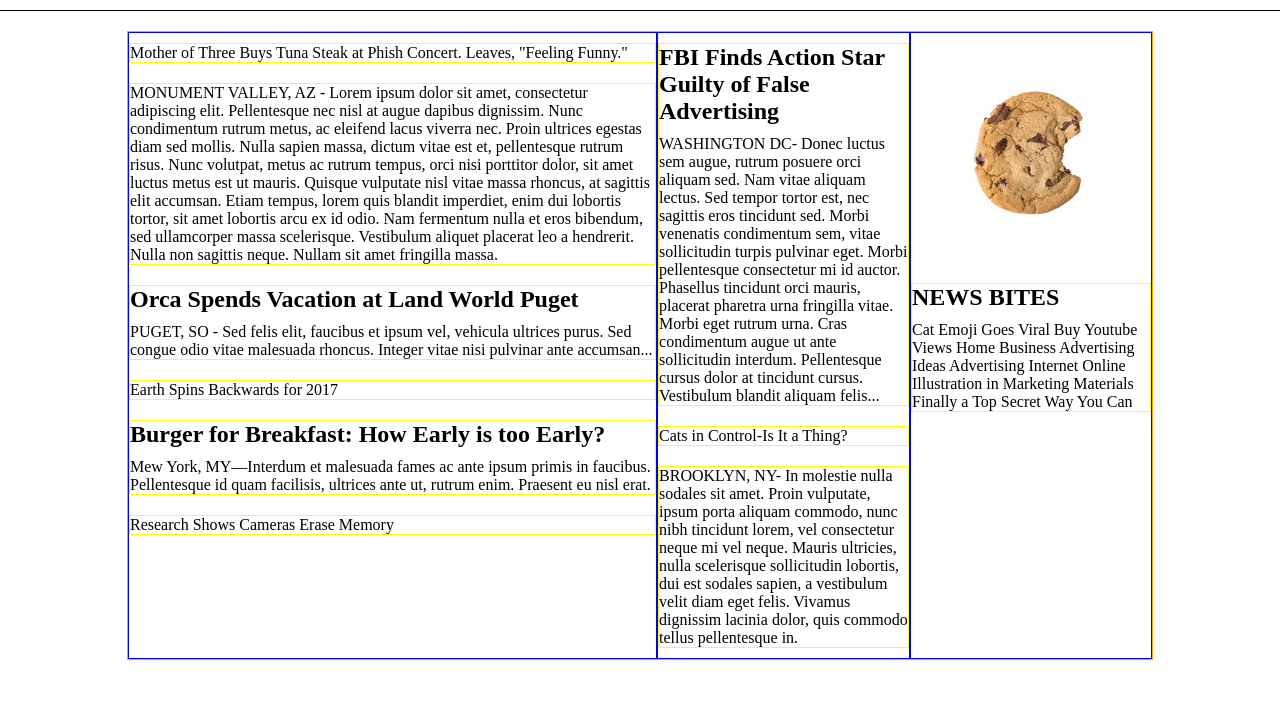
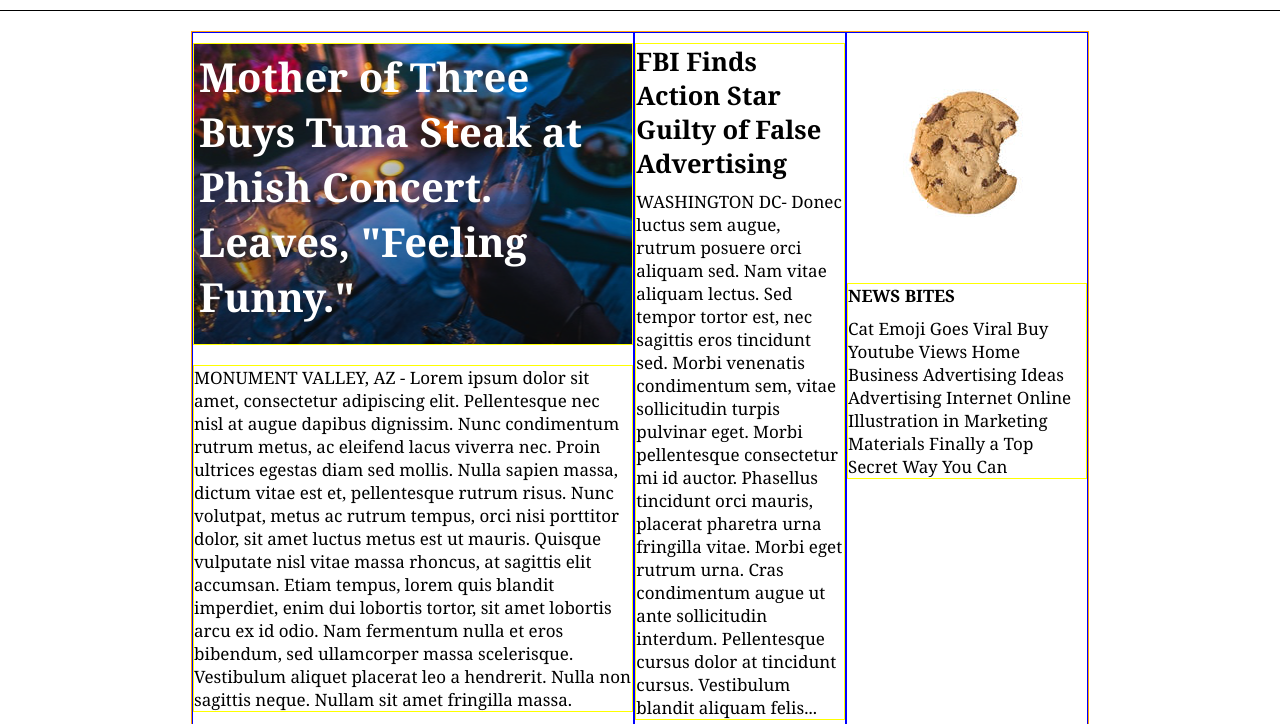
Before and after one commit to rachel-simpson/MyTimes, a plain HTML site: page index.html in a window 1280 px wide. Shown: the part 76-800 px from the top of the page. Drawn offline with Linux system fonts and the light colour scheme.

Commit message:
Add story images.

```diff
--- a/index.html
+++ b/index.html
@@ -6,6 +6,8 @@
     <link rel="stylesheet" href="./resources/style.css">
   </head>
   <body>
+
+    <!-- Header -->
 
     <header>
       <div class="logo">
@@ -22,11 +24,15 @@
       </nav>
     </header>
 
+    <!-- Main Articles -->
+
     <section>
       <div class="container">
 
+        <!-- First Column -->
+
         <div class="column large">
-          <div class="article">
+          <div class="article feature" id="main">
             <p>Mother of Three Buys Tuna Steak at Phish Concert. Leaves, "Feeling Funny."</p>
           </div>
           <div class="article">
@@ -36,24 +42,26 @@
             <h1>Orca Spends Vacation at Land World Puget</h1>
             <p>PUGET, SO - Sed felis elit, faucibus et ipsum vel, vehicula ultrices purus. Sed congue odio vitae malesuada rhoncus. Integer vitae nisi pulvinar ante accumsan...</p>
           </div>
-          <div class="article">
+          <div class="article feature" id="fall">
             <p>Earth Spins Backwards for 2017</p>
           </div>
           <div class="article">
             <h1>Burger for Breakfast: How Early is too Early?</h1>
             <p>Mew York, MY—Interdum et malesuada fames ac ante ipsum primis in faucibus. Pellentesque id quam facilisis, ultrices ante ut, rutrum enim. Praesent eu nisl erat.</p>
           </div>
-          <div class="article">
+          <div class="article feature" id="camera">
             <p>Research Shows Cameras Erase Memory</p>
           </div>
         </div>
+
+        <!-- Middle Column -->
 
         <div class="column medium">
           <div class="article">
             <h1>FBI Finds Action Star Guilty of False Advertising</h1>
             <p>WASHINGTON DC- Donec luctus sem augue, rutrum posuere orci aliquam sed. Nam vitae aliquam lectus. Sed tempor tortor est, nec sagittis eros tincidunt sed. Morbi venenatis condimentum sem, vitae sollicitudin turpis pulvinar eget. Morbi pellentesque consectetur mi id auctor. Phasellus tincidunt orci mauris, placerat pharetra urna fringilla vitae. Morbi eget rutrum urna. Cras condimentum augue ut ante sollicitudin interdum. Pellentesque cursus dolor at tincidunt cursus. Vestibulum blandit aliquam felis...</p>
           </div>
-          <div class="article">
+          <div class="article feature" id="cat">
             <p>Cats in Control-Is It a Thing?</p>
           </div>
           <div class="article">
@@ -61,10 +69,12 @@
           </div>
         </div>
 
+        <!-- Last Column -->
+
         <div class="column small">
           <img src="./resources/images/cookie.png" alt="Cookie Bite">
           <div class="article">
-            <h1>NEWS BITES</h1>
+            <h4>NEWS BITES</h4>
             <p>Cat Emoji Goes Viral Buy Youtube Views Home Business Advertising Ideas Advertising Internet Online Illustration in Marketing Materials Finally a Top Secret Way You Can</p>
           </div>
         </div>
--- a/resources/style.css
+++ b/resources/style.css
@@ -1,7 +1,11 @@
+/* Universal */
+
 * {
   padding: 0;
   margin: 0;
 }
+
+/* Header */
 
 header {
   font-family: Verdana, sans-serif;
@@ -34,22 +38,32 @@ li {
   padding: 0 10px;
 }
 
-h1 {
-  padding-bottom: 10px;
-}
-
 .logo {
   display: flex;
   justify-content: flex-start;
   align-items: center;
 }
 
+#title {
+  color: MediumAquamarine;
+  padding-left: 10px;
+}
+
+/* Main Articles */
+
+h1, h4 {
+  padding-bottom: 10px;
+}
+
 .container {
   border: 1px solid orange;
+  color: black;
   display: flex;
+  font-family: Georgia, serif;
+  font-size: 17px;
   justify-content: space-around;
   margin: 20px auto;
-  width: 80%;
+  width: 70%;
 }
 
 .column {
@@ -76,7 +90,40 @@ h1 {
   margin: 10px 0;
 }
 
-#title {
-  color: MediumAquamarine;
-  padding-left: 10px;
+.feature p {
+  color: white;
+  font-size: 30px;
+  font-weight: bold;
+  padding: 5px;
+  text-align: center;
 }
+
+#main {
+  background-image: url(./images/main.png);
+  background-repeat: no-repeat;
+  height: 300px;
+}
+
+#main p {
+  font-size: 40px;
+  padding-left: 5px;
+  text-align: left;
+}
+
+#cat {
+  background-image: url(./images/cat.png);
+  background-repeat: no-repeat;
+  height: 300px;
+}
+
+#fall {
+  background-image: url(./images/fall.png);
+  background-repeat: repeat-x;
+  height: 300px;
+}
+
+#camera {
+  background-image: url(./images/camera.png);
+  background-repeat: repeat-x;
+  height: 300px;
+}
```
